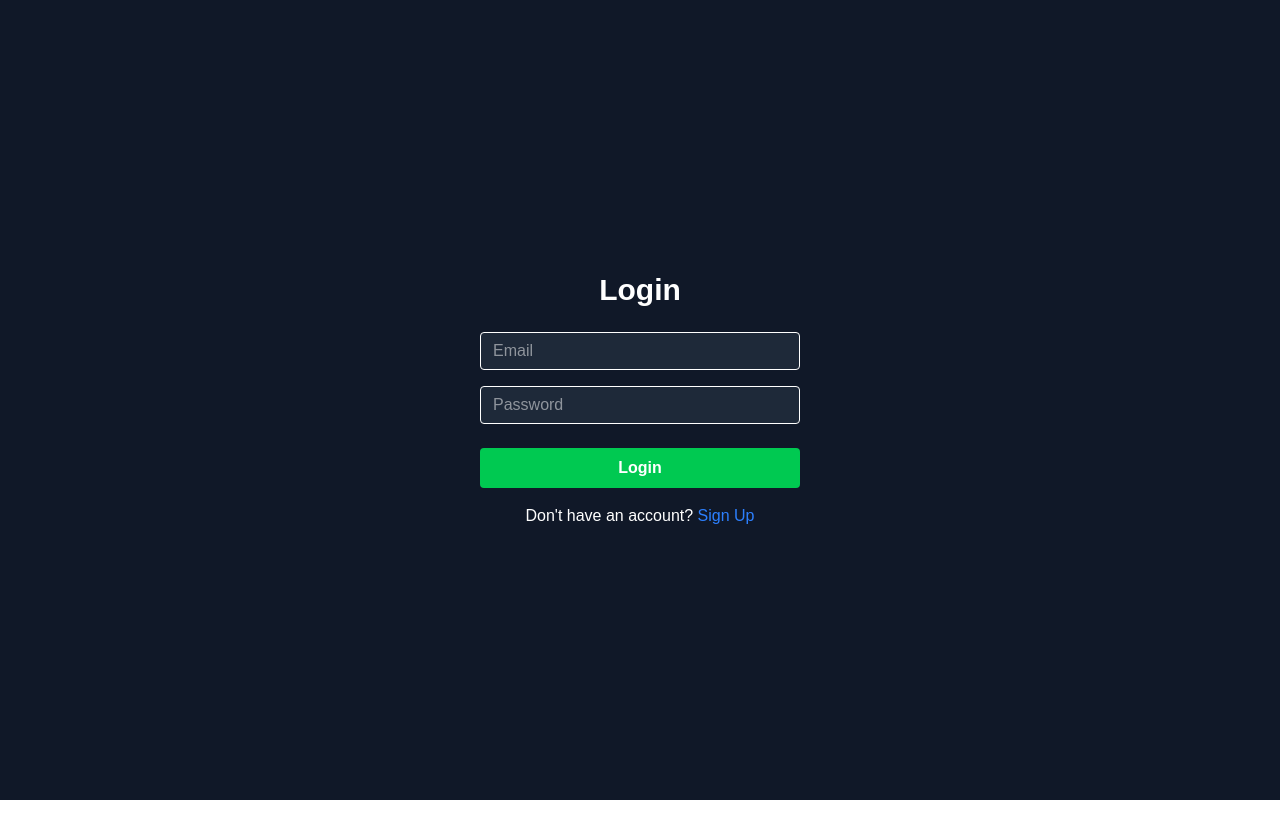
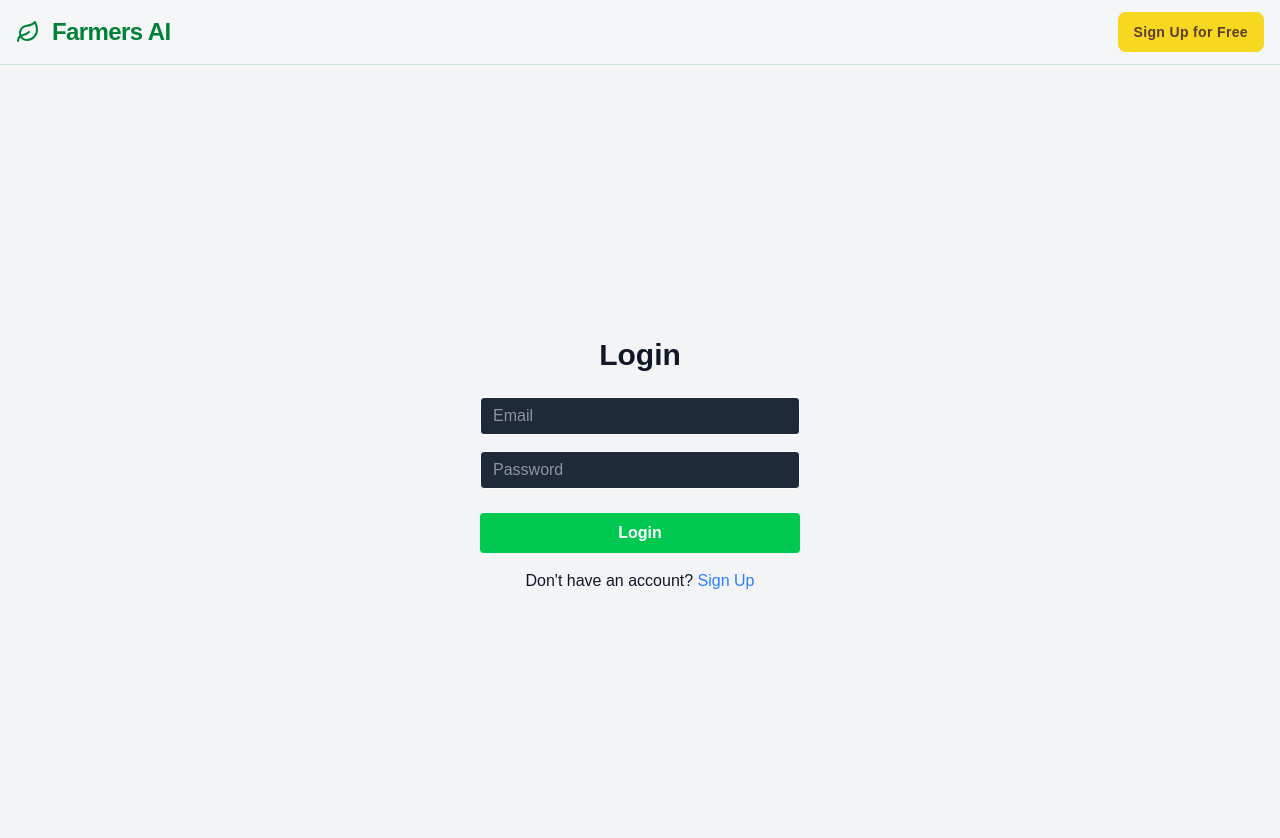
Before and after one commit to Bhuwanthapa45/app-fai, a Next.js app: page /login in a window 1280 px wide. Shown: the top 838 px of the page. Before the commit the page ends 800 px from the top, so only its background shows below. Built offline with nearby package versions, Linux system fonts and the light colour scheme.

Commit message:
before changing the login page

```diff
--- a/src/app/login/page.js
+++ b/src/app/login/page.js
@@ -4,7 +4,19 @@ import { useState } from 'react'
 import { useRouter } from 'next/navigation'
 import Link from 'next/link'
 import axios from 'axios'
-
+import {
+  Leaf,
+  Menu,
+  CloudRain,
+  Smartphone,
+  PieChart,
+  MessageCircle,
+  BarChart,
+  Bell,
+  Satellite,
+  HeartHandshake,
+  Globe,
+} from 'lucide-react';
 export default function LoginPage() {
   const router = useRouter()
   const [user, setUser] = useState({ email: '', password: '' })
@@ -38,7 +50,9 @@ export default function LoginPage() {
   }
 
   return (
-    <main className="flex min-h-screen flex-col items-center justify-center bg-gray-900 text-white">
+    <>
+       <Header />
+    <main className="flex min-h-screen flex-col items-center justify-center bg-gray-100 text-gray-900">
       <div className="w-full max-w-xs">
         <h1 className="mb-6 text-center text-3xl font-bold">
           {loading ? 'Logging in...' : 'Login'}
@@ -80,5 +94,29 @@ export default function LoginPage() {
         </p>
       </div>
     </main>
+    </>
   )
 }
+
+const Header = () => (
+  <header className="sticky top-0 z-50 w-full backdrop-blur-md bg-gray-100/80 dark:bg-gray-800/80 border-b border-green-600/20">
+    <div className="container mx-auto px-4">
+      <div className="flex items-center justify-between h-16">
+        <div className="flex items-center gap-3">
+          <Leaf className="text-green-700 text-3xl" />
+          <h2 className="text-green-700 text-2xl font-bold tracking-tight">Farmers AI</h2>
+        </div>
+
+
+
+      <Link href="/signup" className="hidden md:flex min-w-[84px] cursor-pointer items-center justify-center overflow-hidden rounded-lg h-10 px-4 bg-[#F7D720] text-[#593E31] text-sm font-bold tracking-wide hover:opacity-90 transition-opacity">
+  Sign Up for Free
+</Link>
+
+        <button className="md:hidden text-green-600 dark:text-green-500">
+          <Menu className="text-3xl" />
+        </button>
+      </div>
+    </div>
+  </header>
+);
--- a/src/app/page.js
+++ b/src/app/page.js
@@ -1,5 +1,6 @@
 'use client';
 import React from 'react';
+import Link from 'next/link';
 // lucide-react icons
 import {
   Leaf,
@@ -44,18 +45,18 @@ const Header = () => (
       <div className="flex items-center justify-between h-16">
         <div className="flex items-center gap-3">
           <Leaf className="text-green-700 text-3xl" />
-          <h2 className="text-green-700 text-xl font-bold tracking-tight">Farmers AI</h2>
+          <h2 className="text-green-700 text-2xl font-bold tracking-tight">Farmers AI</h2>
         </div>
 
-        <nav className="hidden md:flex items-center gap-8">
+        <nav className="hidden md:flex items-center gap-8 text-[#593E31]">
           <a className="nav-link" href="#features">Features</a>
           <a className="nav-link" href="#how-it-works">How It Works</a>
           <a className="nav-link" href="#mission">Mission</a>
         </nav>
 
-        <button className="hidden md:flex min-w-[84px] cursor-pointer items-center justify-center overflow-hidden rounded-lg h-10 px-4 bg-green-600 text-white text-sm font-bold tracking-wide hover:opacity-90 transition-opacity">
-          <span>Launch Assistant</span>
-        </button>
+      <Link href="/login" className="hidden md:flex min-w-[84px] cursor-pointer items-center justify-center overflow-hidden rounded-lg h-10 px-4 bg-[#F7D720] text-[#593E31] text-sm font-bold tracking-wide hover:opacity-90 transition-opacity">
+  Launch Assistant
+</Link>
 
         <button className="md:hidden text-green-600 dark:text-green-500">
           <Menu className="text-3xl" />
@@ -102,14 +103,18 @@ function HeroSection() {
             <h1 className="text-white text-4xl sm:text-6xl font-black tracking-tight">
               Empowering Farmers with Intelligent, Hyper-Localized Insights.
             </h1>
-            <p className="text-light-gray/90 text-base sm:text-lg">
+            <p className="text-white text-base sm:text-lg">
               Farmers AI translates complex agricultural data into simple, actionable advice.
             </p>
           </div>
 
           <div className="flex flex-wrap gap-4 justify-center">
-            <button className="btn-primary">Launch Assistant</button>
-            <button className="btn-secondary">Learn More</button>
+             <Link href="/login" className="hidden md:flex min-w-[84px] cursor-pointer items-center justify-center overflow-hidden rounded-lg h-10 px-4 bg-[#F7D720] text-[#593E31] text-sm font-bold tracking-wide hover:opacity-90 transition-opacity">
+  Launch Assistant
+</Link>
+             <Link href="/signup" className="hidden md:flex min-w-[84px] cursor-pointer items-center justify-center overflow-hidden rounded-lg h-10 px-4 bg-white text-[#593E31] text-sm font-bold tracking-wide hover:opacity-90 transition-opacity">
+  Sign Up for Free
+</Link>
           </div>
         </div>
       </div>
```
